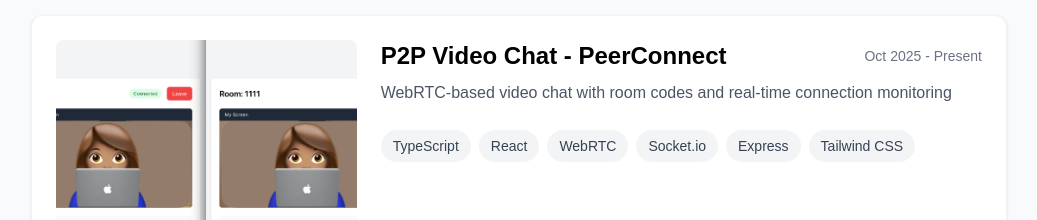
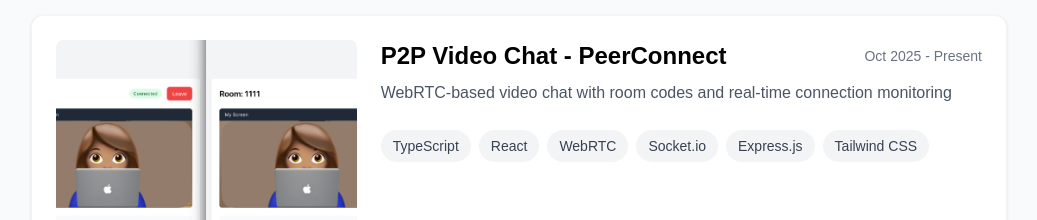
Before and after one commit to ella-yschoi/ella-yschoi.github.io, a Next.js app: page /projects in a window 1280 px wide. Shown: the part 1180-1400 px from the top of the page, without its empty margins (121-1158 px from the left). Built offline with nearby package versions, Linux system fonts and the light colour scheme.

Commit message:
fix: Update references from 'Express' to 'Express.js' for consistency across project descriptions

```diff
--- a/src/app/projects/[slug]/page.tsx
+++ b/src/app/projects/[slug]/page.tsx
@@ -178,7 +178,7 @@ const projects = {
       'React',
       'WebRTC',
       'Socket.io',
-      'Express',
+      'Express.js',
       'Tailwind CSS',
       'Vite',
     ],
@@ -190,7 +190,7 @@ const projects = {
     overview: {
       title: 'Project Overview',
       content: [
-        'Developed a peer-to-peer video chat application using WebRTC technology with Express and Socket.io for signaling.',
+        'Developed a peer-to-peer video chat application using WebRTC technology with Express.js and Socket.io for signaling.',
         'Built with TypeScript and React, featuring real-time video communication, room-based connection, and connection status monitoring.',
         'Implemented local and remote stream management with responsive design optimized for desktop and mobile devices.',
       ],
@@ -200,7 +200,7 @@ const projects = {
         category: 'WebRTC Implementation',
         items: [
           'Implemented peer-to-peer video communication using WebRTC APIs for direct browser-to-browser connections',
-          'Built signaling server with Express and Socket.io to facilitate connection establishment and room management',
+          'Built signaling server with Express.js and Socket.io to facilitate connection establishment and room management',
           'Created connection state monitoring with real-time status updates and debugging capabilities',
           'Implemented STUN server configuration for NAT traversal and ICE candidate exchange',
         ],
--- a/src/app/projects/page.tsx
+++ b/src/app/projects/page.tsx
@@ -32,7 +32,7 @@ const projects = [
       'React',
       'WebRTC',
       'Socket.io',
-      'Express',
+      'Express.js',
       'Tailwind CSS',
     ],
     period: 'Oct 2025 - Present',
--- a/src/components/ProjectsSection.tsx
+++ b/src/components/ProjectsSection.tsx
@@ -34,7 +34,7 @@ const projects = [
       'React',
       'WebRTC',
       'Socket.io',
-      'Express',
+      'Express.js',
       'Tailwind CSS',
     ],
   },
```
